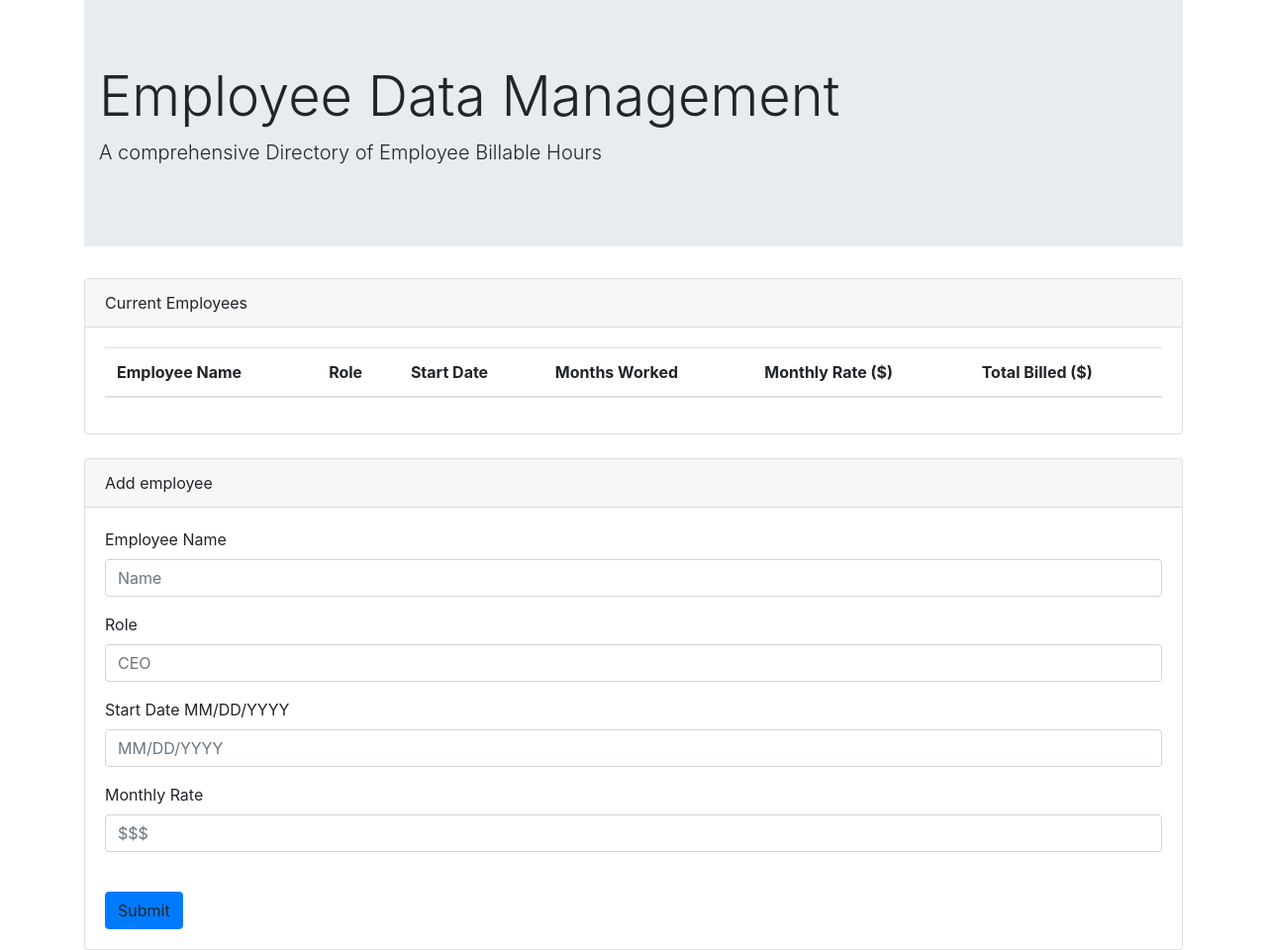
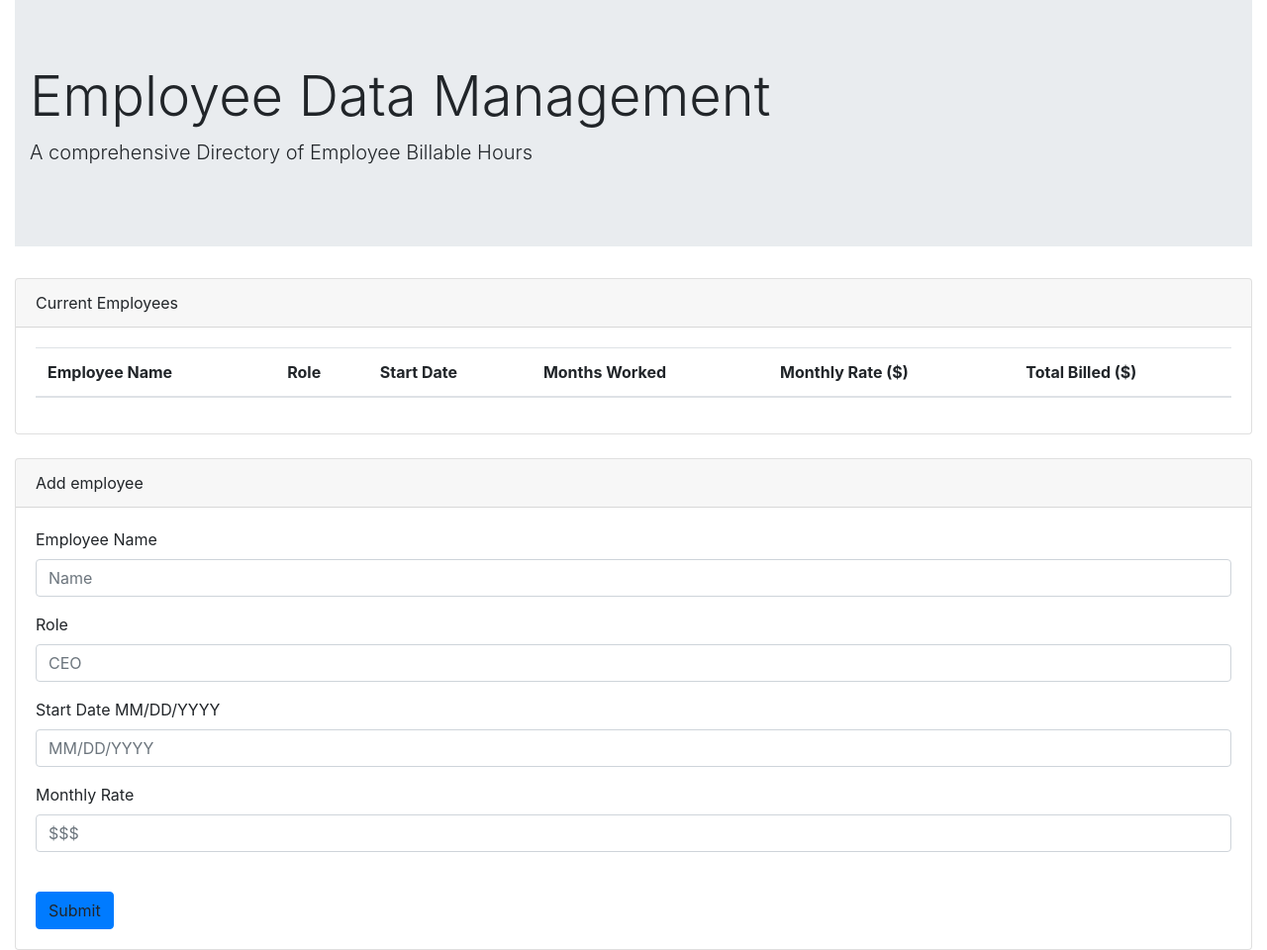
Before and after one commit to chapaglaura/TimeSheet, a plain HTML site: page index.html in a window 1280 px wide. Shown: the whole page at 99% size. Drawn offline with nearby package versions, Linux system fonts and the light colour scheme; no server answers.

Commit message:
Containers

```diff
--- a/index.html
+++ b/index.html
@@ -18,15 +18,12 @@
 
 <body>
 
-    <div class="container">
-        <div class="row">
-            <div class="col-md-12">
-                <div class="jumbotron jumbotron-fluid">
-                    <div class="container">
-                        <h1 class="display-4">Employee Data Management</h1>
-                        <p class="lead">A comprehensive Directory of Employee Billable Hours</p>
-                    </div>
-                </div>
+    <div class="container-fluid">
+        <div class="jumbotron jumbotron-fluid">
+            <div class="container-fluid">
+                <h1 class="display-4">Employee Data Management</h1>
+                <p class="lead">A comprehensive Directory of Employee Billable Hours</p>
+
             </div>
         </div>
 
@@ -96,9 +93,12 @@
 
 
 
-    <script src="https://code.jquery.com/jquery-3.3.1.slim.min.js" integrity="sha384-q8i/X+965DzO0rT7abK41JStQIAqVgRVzpbzo5smXKp4YfRvH+8abtTE1Pi6jizo" crossorigin="anonymous"></script>
-<script src="https://cdnjs.cloudflare.com/ajax/libs/popper.js/1.14.3/umd/popper.min.js" integrity="sha384-ZMP7rVo3mIykV+2+9J3UJ46jBk0WLaUAdn689aCwoqbBJiSnjAK/l8WvCWPIPm49" crossorigin="anonymous"></script>
-<script src="https://stackpath.bootstrapcdn.com/bootstrap/4.1.3/js/bootstrap.min.js" integrity="sha384-ChfqqxuZUCnJSK3+MXmPNIyE6ZbWh2IMqE241rYiqJxyMiZ6OW/JmZQ5stwEULTy" crossorigin="anonymous"></script>
+    <script src="https://code.jquery.com/jquery-3.3.1.slim.min.js" integrity="sha384-q8i/X+965DzO0rT7abK41JStQIAqVgRVzpbzo5smXKp4YfRvH+8abtTE1Pi6jizo"
+        crossorigin="anonymous"></script>
+    <script src="https://cdnjs.cloudflare.com/ajax/libs/popper.js/1.14.3/umd/popper.min.js" integrity="sha384-ZMP7rVo3mIykV+2+9J3UJ46jBk0WLaUAdn689aCwoqbBJiSnjAK/l8WvCWPIPm49"
+        crossorigin="anonymous"></script>
+    <script src="https://stackpath.bootstrapcdn.com/bootstrap/4.1.3/js/bootstrap.min.js" integrity="sha384-ChfqqxuZUCnJSK3+MXmPNIyE6ZbWh2IMqE241rYiqJxyMiZ6OW/JmZQ5stwEULTy"
+        crossorigin="anonymous"></script>
     <script src="https://www.gstatic.com/firebasejs/5.5.8/firebase.js"></script>
     <script src="logic.js"></script>
 
--- a/logic.js
+++ b/logic.js
@@ -1,4 +1,8 @@
 $(document).ready(function () {
+
+    $(function () {
+        $('#datetimepicker1').datetimepicker();
+    });
 
       // Initialize Firebase
       var config = {
```
